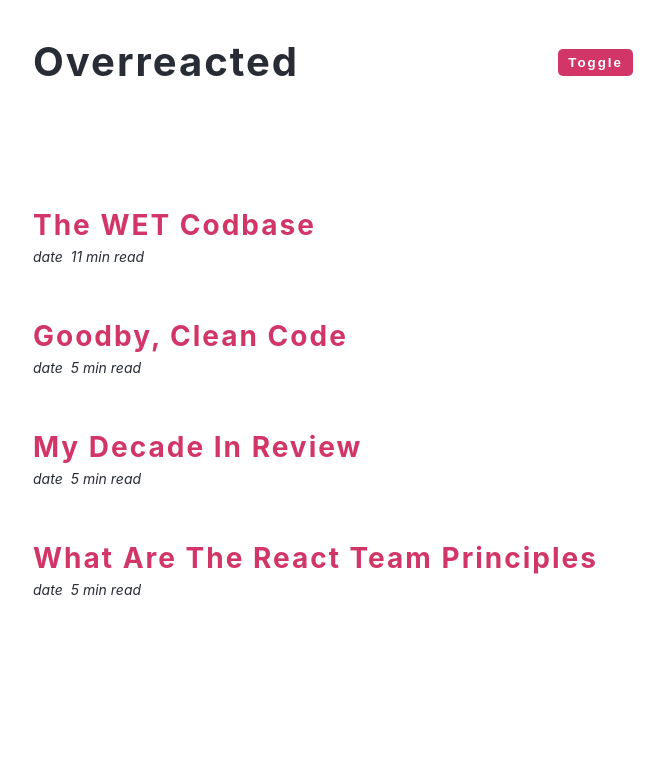
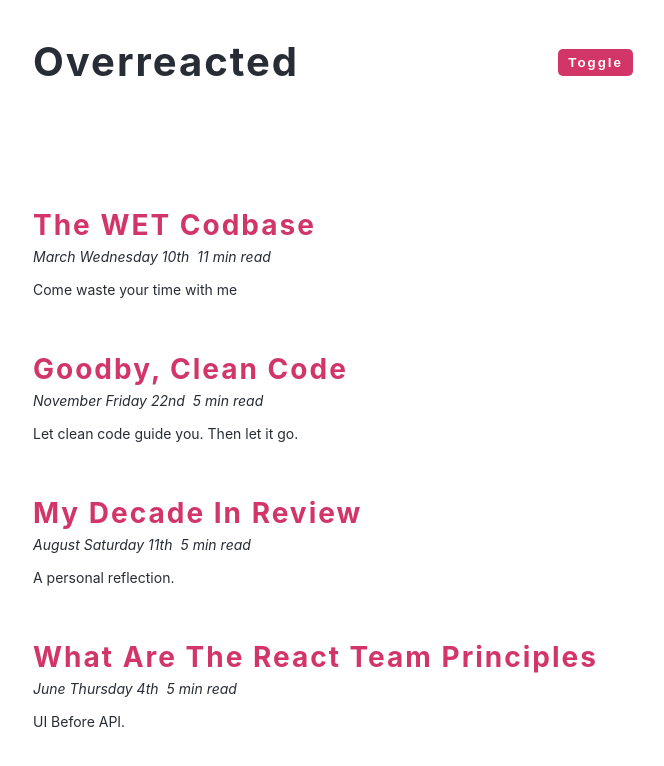
Before and after one commit to xxxmarxxx/dark-mode, a React (Create React App) app: page / in a window 1280 px wide. Shown: the top 766 px of the page, without its empty margins (307-971 px from the left). Built offline with nearby package versions, Linux system fonts and the light colour scheme.

Commit message:
add monent(date).format('MMMM dddd Do ')

```diff
--- a/src/Article.js
+++ b/src/Article.js
@@ -5,9 +5,10 @@
     <article className="post">
       <h2>{title}</h2>
       <div className="post-info">
-        <span>date</span>
+        <span>{moment(date).format('MMMM dddd Do')}</span>
         <span>{length} min read</span>
       </div>
+      <p>{snippet}</p>
     </article>
   );
 };
```
